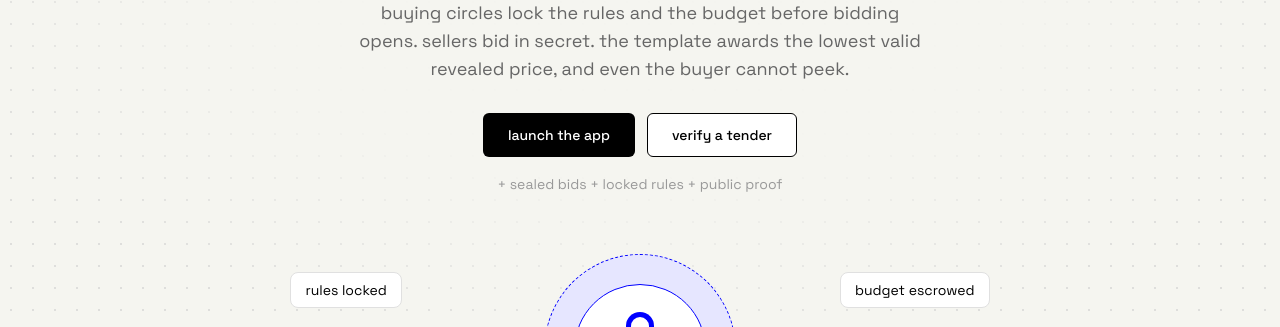
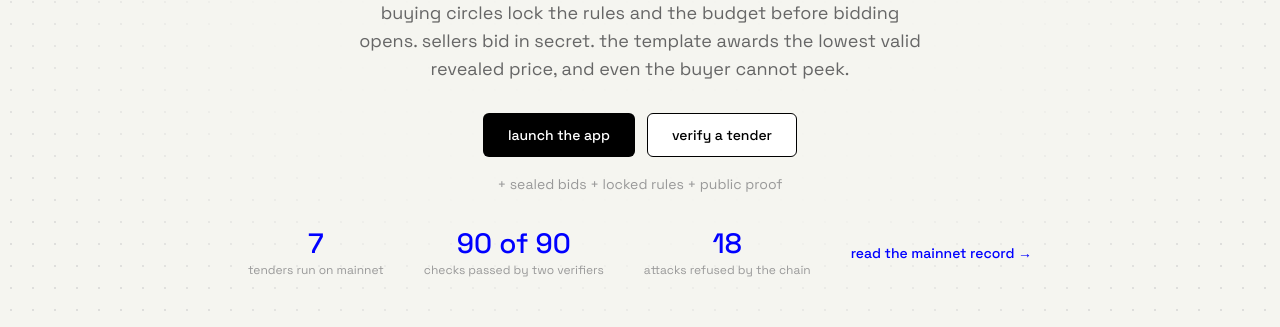
Before and after one commit to mnbgho/asiri, a website built with Vite: page app/index.html in a window 1280 px wide. Shown: the part 417-744 px from the top of the page. Built offline with nearby package versions, Linux system fonts and the light colour scheme; no server answers.

Commit message:
Landing: the hero carries the mainnet proof strip

```diff
--- a/app/src/screens/landing.ts
+++ b/app/src/screens/landing.ts
@@ -6,17 +6,24 @@
 // blue footer. Every claim here stays inside what the chain
 // can prove, and every figure is read from the chain or
 // recomputed from its record: the feed reads the featured
-// circle live, the stat card's number comes from the
-// zero-extraction ledger data, and the rig panel's answers
-// quote the mainnet attack tender's record: the chain's own
-// rejections, with the transactions that carry them.
+// circle live, the proof strip in the hero recomputes its
+// figures from the mainnet record data, the stat card's
+// number comes from the zero-extraction ledger data, and
+// the rig panel's answers quote the mainnet attack tender's
+// record: the chain's own rejections, with the transactions
+// that carry them.
 import { App, el, setAria } from "../app";
 import {
   MAINNET_ATTACK_OVERRIDE,
+  MAINNET_ATTACK_RECORD,
   MAINNET_ATTACK_SEALED_BID,
   MAINNET_ATTACKS,
   type MainnetAttack,
 } from "../mainnet-attack-data";
+import {
+  MAINNET_TENDER_RECORDS,
+  type MainnetTenderRecord,
+} from "../mainnet-results-data";
 import { LEDGER } from "../proof-data";
 import { decodeCircleState, decodeTenderState } from "../state";
 import { BUILDER_RUN_LABEL, money } from "./common";
@@ -33,6 +40,44 @@ function attackByKey(key: string): MainnetAttack {
   const a = MAINNET_ATTACKS.find((x) => x.key === key);
   if (!a) throw new Error(`attack missing: ${key}`);
   return a;
+}
+
+export interface MainnetProofFacts {
+  tenders: number;
+  attacksRefused: number;
+  // The check count both verifiers share, present only
+  // when each verifier passed every mainnet record in full
+  // with identical counts. If the record ever stops
+  // supporting that, the strip leaves the figure out
+  // rather than printing one the record does not back.
+  checks: { passed: number; total: number } | null;
+}
+
+// The hero proof strip's figures, recomputed from the
+// mainnet record data on every render: the season records
+// plus the attack tender's record, and the attack list
+// itself. Nothing here is typed by hand, so the strip
+// cannot drift from the record it points at.
+export function mainnetProofFacts(): MainnetProofFacts {
+  const records: MainnetTenderRecord[] = [
+    ...MAINNET_TENDER_RECORDS,
+    MAINNET_ATTACK_RECORD,
+  ];
+  const sum = (pick: (r: MainnetTenderRecord) => number) =>
+    records.reduce((s, r) => s + pick(r), 0);
+  const total = sum((r) => r.standaloneTotal);
+  const passed = sum((r) => r.standalonePass);
+  const appTotal = sum((r) => r.appTotal);
+  const appPassed = sum((r) => r.appPass);
+  const checks =
+    total > 0 && passed === total && appTotal === total && appPassed === total
+      ? { passed, total }
+      : null;
+  return {
+    tenders: records.length,
+    attacksRefused: MAINNET_ATTACKS.length,
+    checks,
+  };
 }
 
 // The four attacks, answered from the live mainnet attack
@@ -200,9 +245,36 @@ export async function renderLanding(
   const verify = el("button", "btn btn-white", "verify a tender");
   verify.addEventListener("click", () => go("#/app/verify"));
   cta.append(launch, verify);
+  // The proof strip: the mainnet record as a row of facts
+  // in the hero itself, so the strongest facts are on the
+  // first screen. Every figure comes from
+  // mainnetProofFacts(), recomputed from the record data.
+  const facts = mainnetProofFacts();
+  const strip = el("div", "proofstrip");
+  const factCell = (n: string, cap: string) => {
+    const c = el("div", "ps-cell");
+    c.append(el("span", "n", n), el("span", "cap", cap));
+    return c;
+  };
+  strip.append(factCell(String(facts.tenders), "tenders run on mainnet"));
+  if (facts.checks) {
+    strip.append(
+      factCell(
+        `${facts.checks.passed} of ${facts.checks.total}`,
+        "checks passed by two verifiers",
+      ),
+    );
+  }
+  strip.append(
+    factCell(String(facts.attacksRefused), "attacks refused by the chain"),
+  );
+  const recordLink = el("a", "ps-link", "read the mainnet record →");
+  recordLink.href = "#/app/results";
+  strip.append(recordLink);
   heroIn.append(
     cta,
     el("p", "small", "+ sealed bids + locked rules + public proof"),
+    strip,
     sealArt(),
   );
   hero.append(heroIn);
--- a/app/src/style.css
+++ b/app/src/style.css
@@ -118,6 +118,18 @@ select:focus-visible, textarea:focus-visible {
 .hero .sub { font-size: 18px; color: var(--mut1); line-height: 1.55; max-width: 576px; margin: 22px auto 0; }
 .hero .cta { display: flex; gap: 12px; justify-content: center; margin-top: 30px; flex-wrap: wrap; }
 .hero .small { margin-top: 18px; font-size: 14px; color: var(--mut2); }
+/* the proof strip: the mainnet record as a row of facts in
+   the hero. every figure is recomputed from the record
+   data at render, never typed into the page. */
+.proofstrip {
+  display: flex; gap: 40px; justify-content: center; align-items: center;
+  flex-wrap: wrap; margin: 36px auto 0;
+}
+.proofstrip .ps-cell { display: flex; flex-direction: column; gap: 5px; }
+.proofstrip .n { font-size: 28px; font-weight: 500; color: var(--blue); line-height: 1; }
+.proofstrip .cap { font-size: 12px; color: var(--mut2); }
+.proofstrip .ps-link { font-size: 14px; font-weight: 500; }
+.proofstrip .ps-link:hover { text-decoration: underline; }
 /* the seal: concentric rings around a lock, drawn with divs.
    the chips name mechanism facts, never counts. */
 .seal { position: relative; height: 210px; max-width: 760px; margin: 52px auto 0; }
```
Also changed, not shown: app/test/landing.test.ts (+35 -1 lines).
